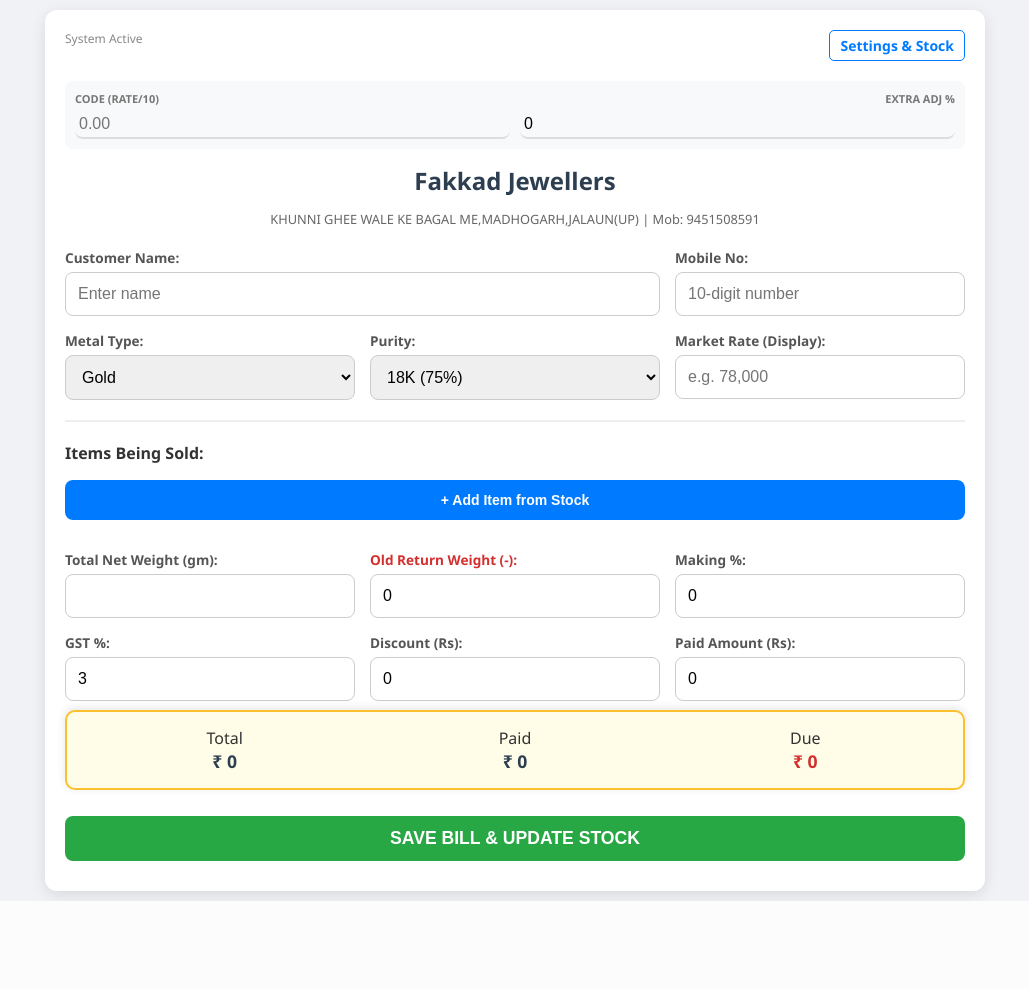
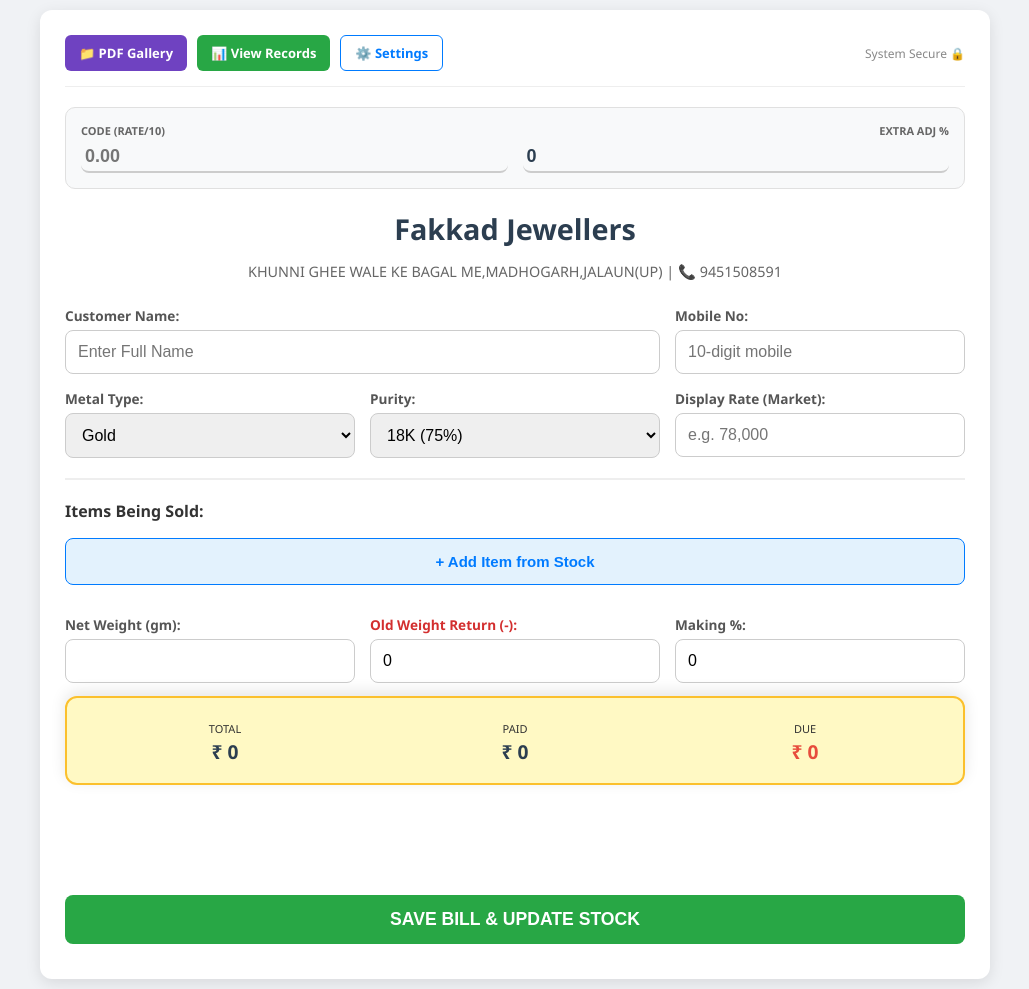
Before and after one commit to kaushal774/billing-flask-app, a Flask app: page / in a window 1280 px wide. Shown: the whole page, without its empty margins (125-1154 px from the left). Before the commit the page ends 901 px from the top, so only its background shows below. Run offline with Flask 3, Linux system fonts and the light colour scheme.

Commit message:
Add files via upload

```diff
--- a/kaushal/templates/bill.html
+++ b/kaushal/templates/bill.html
@@ -3,22 +3,28 @@
 <head>
     <meta charset="UTF-8">
     <meta name="viewport" content="width=device-width, initial-scale=1.0, maximum-scale=1.0, user-scalable=no">
-    <title>{{ shop.name }} - Billing</title>
+    <title>{{ shop.name }} - Billing System</title>
     <style>
-        body { font-family: 'Segoe UI', system-ui, -apple-system, sans-serif; padding: 10px; background: #f0f2f5; color: #333; margin: 0; }
-        .container { max-width: 900px; background: white; padding: 20px; border-radius: 12px; margin: auto; box-shadow: 0 4px 15px rgba(0,0,0,0.1); position: relative; }
+        :root { --primary: #007bff; --secondary: #28a745; --dark: #2c3e50; --light: #f8f9fa; --whatsapp: #25D366; --pdf: #6f42c1; }
+        body { font-family: 'Segoe UI', system-ui, sans-serif; padding: 10px; background: #f0f2f5; color: #333; margin: 0; }
+        .container { max-width: 900px; background: white; padding: 25px; border-radius: 12px; margin: auto; box-shadow: 0 4px 15px rgba(0,0,0,0.1); }
 
-        /* Header Section */
-        .top-nav { display: flex; justify-content: space-between; margin-bottom: 20px; }
-        .admin-link { text-decoration: none; color: #007bff; font-weight: bold; font-size: 14px; border: 1px solid #007bff; padding: 5px 10px; border-radius: 5px; }
+        /* Navigation Styles */
+        .top-nav { display: flex; justify-content: space-between; align-items: center; margin-bottom: 20px; border-bottom: 1px solid #eee; padding-bottom: 15px; }
+        .nav-links { display: flex; gap: 10px; flex-wrap: wrap; }
+        .nav-btn { text-decoration: none; font-weight: bold; font-size: 13px; padding: 8px 14px; border-radius: 6px; transition: 0.2s; display: flex; align-items: center; color: white; }
+        .btn-gallery { background: var(--pdf); }
+        .btn-records { background: var(--secondary); }
+        .btn-settings { border: 1px solid var(--primary); color: var(--primary); }
+        .btn-settings:hover { background: var(--primary); color: white; }
 
-        .header-inputs { display: flex; justify-content: space-between; gap: 10px; margin-bottom: 15px; background: #f8f9fa; padding: 10px; border-radius: 8px; }
-        .small-group { flex: 1; }
-        .box-label { font-size: 11px; color: #777; font-weight: bold; display: block; text-transform: uppercase; }
-        .small-input { border: none; border-bottom: 2px solid #ddd; font-size: 16px; padding: 4px; background: transparent; width: 100%; outline: none; }
+        /* Header Inputs */
+        .header-inputs { display: flex; justify-content: space-between; gap: 15px; margin-bottom: 20px; background: var(--light); padding: 15px; border-radius: 10px; border: 1px solid #e0e0e0; }
+        .box-label { font-size: 11px; color: #666; font-weight: bold; display: block; text-transform: uppercase; margin-bottom: 4px; }
+        .small-input { border: none; border-bottom: 2px solid #ccc; font-size: 18px; padding: 4px; background: transparent; width: 100%; outline: none; font-weight: bold; color: var(--dark); }
 
-        h1 { text-align: center; color: #2c3e50; margin: 5px 0; font-size: 1.5rem; }
-        p.subtitle { text-align: center; font-size: 0.8em; color: #666; margin-bottom: 20px; }
+        h1 { text-align: center; color: var(--dark); margin: 5px 0; font-size: 1.8rem; }
+        p.subtitle { text-align: center; font-size: 0.9em; color: #666; margin-bottom: 25px; }
 
         .grid { display: grid; grid-template-columns: 1fr; gap: 15px; margin-bottom: 15px; }
         @media (min-width: 600px) { .grid { grid-template-columns: 1fr 1fr 1fr; } .span-2 { grid-column: span 2; } }
@@ -26,76 +32,81 @@
         label { font-weight: 600; font-size: 0.85em; color: #555; margin-bottom: 5px; display: block; }
         input, select { padding: 12px; width: 100%; border: 1px solid #ccc; border-radius: 8px; box-sizing: border-box; font-size: 16px; }
 
-        /* Items List */
-        .item-row { display: flex; flex-wrap: wrap; gap: 10px; margin-bottom: 10px; background: #fdfdfd; padding: 12px; border: 1px solid #eee; border-radius: 8px; align-items: center; position: relative; }
+        /* Dynamic Items */
+        .item-row { display: flex; flex-wrap: wrap; gap: 10px; margin-bottom: 10px; background: #fff; padding: 12px; border: 1px dashed #bbb; border-radius: 8px; align-items: center; }
         .item-row select { flex: 2; min-width: 150px; }
         .item-row input { flex: 1; min-width: 80px; }
 
-        .btn { padding: 12px 20px; cursor: pointer; border: none; font-weight: bold; border-radius: 8px; transition: 0.3s; font-size: 14px; width: 100%; margin-bottom: 10px; }
-        .btn-blue { background: #007bff; color: white; }
-        .btn-green { background: #28a745; color: white; font-size: 1.1em; margin-top: 10px; }
+        .btn { padding: 14px 20px; cursor: pointer; border: none; font-weight: bold; border-radius: 8px; transition: 0.3s; font-size: 15px; width: 100%; margin-bottom: 10px; }
+        .btn-add { background: #e3f2fd; color: var(--primary); border: 1px solid var(--primary); }
+        .btn-save { background: var(--secondary); color: white; font-size: 1.1em; margin-top: 15px; }
 
-        /* Live Totals Box - Sticky for Mobile */
-        .live-box { background: #fffde7; padding: 15px; margin-top: 25px; border: 2px solid #fbc02d; border-radius: 10px; position: sticky; bottom: 10px; z-index: 10; box-shadow: 0 -2px 10px rgba(0,0,0,0.1); }
-        .live-grid { display: grid; grid-template-columns: 1fr 1fr 1fr; gap: 5px; text-align: center; }
-        .live-val { font-size: 1.1em; font-weight: bold; display: block; color: #2c3e50; }
-        .balance-red { color: #d32f2f; }
+        /* Live Total Box */
+        .live-box { background: #fff9c4; padding: 18px; margin-top: 25px; border-radius: 12px; border: 2px solid #fbc02d; position: sticky; bottom: 15px; box-shadow: 0 -4px 15px rgba(0,0,0,0.1); }
+        .live-grid { display: grid; grid-template-columns: 1fr 1fr 1fr; gap: 10px; text-align: center; }
+        .live-val { font-size: 1.2em; font-weight: 800; display: block; color: var(--dark); }
 
-        .success-area { margin-top: 30px; padding: 20px; border: 2px solid #28a745; border-radius: 10px; background: #f1f8e9; text-align: center; }
+        /* Success & WhatsApp */
+        .success-area { margin-top: 35px; padding: 25px; border: 2px solid var(--secondary); border-radius: 12px; background: #f1f8e9; text-align: center; }
+        .whatsapp-btn { background: var(--whatsapp); color: white; text-decoration: none; display: flex; align-items: center; justify-content: center; font-size: 1.1em; }
     </style>
 </head>
 <body>
 
 <div class="container">
     <div class="top-nav">
-        <span style="font-size: 12px; color: #888;">System Active</span>
-        <a href="/admin" class="admin-link">Settings & Stock</a>
+        <div class="nav-links">
+            <a href="/bill_gallery" class="nav-btn btn-gallery">📁 PDF Gallery</a>
+            <a href="/records" class="nav-btn btn-records">📊 View Records</a>
+            <a href="/admin" class="nav-btn btn-settings">⚙️ Settings</a>
+        </div>
+        <span style="font-size: 12px; color: #888;">System Secure 🔒</span>
     </div>
 
     <form id="mainForm" method="POST">
         <div class="header-inputs">
-            <div class="small-group">
+            <div style="flex: 1;">
                 <label class="box-label">Code (Rate/10)</label>
-                <input type="number" step="0.01" name="math_rate" id="mathRate" class="small-input" oninput="calculateEverything()" placeholder="0.00" required>
+                <input type="number" step="0.01" name="math_rate" id="mathRate" class="small-input" oninput="syncMarketRate(); calculateEverything();" placeholder="0.00" required>
             </div>
-            <div class="small-group" style="text-align: right;">
+            <div style="flex: 1; text-align: right;">
                 <label class="box-label">Extra Adj %</label>
                 <input type="number" step="0.01" name="extra_adj" id="extraAdj" class="small-input" oninput="calculateEverything()" value="0">
             </div>
         </div>
 
         <h1>{{ shop.name }}</h1>
-        <p class="subtitle">{{ shop.address }} | Mob: {{ shop.mobile }}</p>
+        <p class="subtitle">{{ shop.address }} | 📞 {{ shop.mobile }}</p>
 
         <div class="grid">
             <div class="span-2">
                 <label>Customer Name:</label>
-                <input name="customer" placeholder="Enter name" required>
+                <input name="customer" placeholder="Enter Full Name" required>
             </div>
             <div>
                 <label>Mobile No:</label>
-                <input name="mobile" placeholder="10-digit number" required>
+                <input name="mobile" placeholder="10-digit mobile" required>
             </div>
         </div>
 
         <div class="grid">
             <div>
                 <label>Metal Type:</label>
-                <select name="metal" id="metalSelect" onchange="updateItemDropdowns(); calculateEverything();">
+                <select name="metal" id="metalSelect" onchange="updateItemDropdowns(); syncMarketRate(); calculateEverything();">
                     <option value="Gold">Gold</option>
                     <option value="Silver">Silver</option>
                 </select>
             </div>
             <div id="purityBox">
                 <label>Purity:</label>
-                <select name="purity" id="purity" onchange="calculateEverything()">
+                <select name="purity" id="purity" onchange="syncMarketRate(); calculateEverything()">
                     <option value="75">18K (75%)</option>
                     <option value="84">20K (84%)</option>
-                    <option value="92">22K (92%)</option>
+                    <option value="92">22K (91.6%)</option>
                 </select>
             </div>
             <div>
-                <label>Market Rate (Display):</label>
+                <label>Display Rate (Market):</label>
                 <input type="text" name="display_rate" id="displayRate" placeholder="e.g. 78,000">
             </div>
         </div>
@@ -104,15 +115,15 @@
 
         <p><b>Items Being Sold:</b></p>
         <div id="itemList"></div>
-        <button type="button" class="btn btn-blue" onclick="addItem()">+ Add Item from Stock</button>
+        <button type="button" class="btn btn-add" onclick="addItem()">+ Add Item from Stock</button>
 
         <div class="grid" style="margin-top: 20px;">
             <div>
-                <label>Total Net Weight (gm):</label>
+                <label>Net Weight (gm):</label>
                 <input type="number" step="0.001" id="netWeight" name="net_weight" oninput="calculateEverything()" required>
             </div>
             <div>
-                <label style="color: #d32f2f;">Old Return Weight (-):</label>
+                <label style="color: #d32f2f;">Old Weight Return (-):</label>
                 <input type="number" step="0.001" id="oldWeight" name="old_weight" value="0" oninput="calculateEverything()">
             </div>
             <div>
@@ -123,46 +134,68 @@
 
         <div class="grid">
             <div><label>GST %:</label><input type="number" step="0.01" id="gstPer" name="gst_per" value="3" oninput="calculateEverything()"></div>
-            <div><label>Discount (Rs):</label><input type="number" step="0.01" id="discount" name="discount" value="0" oninput="calculateEverything()"></div>
-            <div><label>Paid Amount (Rs):</label><input type="number" step="0.01" id="paid" name="paid_amount" value="0" oninput="calculateEverything()"></div>
+            <div><label>Discount (Rs):</label><input type="number" step="1" id="discount" name="discount" value="0" oninput="calculateEverything()"></div>
+            <div><label>Paid Amount (Rs):</label><input type="number" step="1" id="paid" name="paid_amount" value="0" oninput="calculateEverything()"></div>
         </div>
 
         <div class="live-box">
             <div class="live-grid">
-                <div>Total<br><span id="viewTotal" class="live-val">₹ 0</span></div>
-                <div>Paid<br><span id="viewPaid" class="live-val">₹ 0</span></div>
-                <div>Due<br><span id="viewBalance" class="live-val balance-red">₹ 0</span></div>
+                <div><span style="font-size: 11px;">TOTAL</span><span id="viewTotal" class="live-val">₹ 0</span></div>
+                <div><span style="font-size: 11px;">PAID</span><span id="viewPaid" class="live-val">₹ 0</span></div>
+                <div><span style="font-size: 11px;">DUE</span><span id="viewBalance" class="live-val" style="color:#e74c3c;">₹ 0</span></div>
             </div>
         </div>
 
-        <button type="submit" class="btn btn-green">SAVE BILL & UPDATE STOCK</button>
+        <button type="submit" class="btn btn-save">SAVE BILL & UPDATE STOCK</button>
     </form>
 
     {% if bill %}
     <div class="success-area">
-        <h2 style="color: #28a745; margin-top: 0; font-size: 1.2em;">✓ Bill Saved Successfully</h2>
-        <form method="POST" action="/pdf">
-            {% for key, value in bill.items() %}
-            <input type="hidden" name="{{ key }}" value="{{ value }}">
-            {% endfor %}
-            <button type="submit" class="btn btn-blue" style="padding: 15px; font-size: 1.1em;">
-                DOWNLOAD PDF RECEIPT
-            </button>
-        </form>
+        <h2 style="color: var(--secondary); margin-top: 0;">✓ Transaction Saved</h2>
+        <div style="display: flex; flex-direction: column; gap: 10px; max-width: 400px; margin: auto;">
+            <form method="POST" action="/pdf">
+                {% for key, value in bill.items() %}
+                <input type="hidden" name="{{ key }}" value="{{ value }}">
+                {% endfor %}
+                <button type="submit" class="btn" style="background:var(--primary); color:white;">📥 DOWNLOAD PDF</button>
+            </form>
+
+            <a href="https://wa.me/91{{ bill.Mobile }}?text=Hello%20{{ bill.Customer }},%20your%20bill%20from%20{{ shop.name }}%20is%20ready.%20Total:%20Rs.{{ bill.Total }}."
+               target="_blank" class="btn whatsapp-btn">
+                SEND VIA WHATSAPP
+            </a>
+        </div>
     </div>
     {% endif %}
 </div>
 
 <script>
-// Data passed from Flask
 const goldItems = {{ gold_list|tojson }};
 const silverItems = {{ silver_list|tojson }};
+
+function syncMarketRate() {
+    const mathRate = parseFloat(document.getElementById("mathRate").value || 0);
+    const purity = parseFloat(document.getElementById("purity").value || 75);
+    const metal = document.getElementById("metalSelect").value;
+    const displayRateInput = document.getElementById("displayRate");
+
+    if (mathRate > 0) {
+        let calculatedRate;
+        if (metal === "Gold") {
+            // Market Rate = (Code * Purity%)
+            // This effectively divides the usual rate by 10 relative to the mathRate logic
+            calculatedRate = Math.round(mathRate * (purity / 100));
+        } else {
+            calculatedRate = mathRate;
+        }
+        displayRateInput.value = calculatedRate;
+    }
+}
 
 function updateItemDropdowns() {
     const metal = document.getElementById("metalSelect").value;
     const dropdowns = document.querySelectorAll(".item-name-select");
     const items = (metal === "Gold") ? goldItems : silverItems;
-
     dropdowns.forEach(select => {
         const currentVal = select.value;
         select.innerHTML = '<option value="">Select Item</option>';
@@ -180,23 +213,19 @@ function addItem() {
     const items = (metal === "Gold") ? goldItems : silverItems;
     const div = document.createElement("div");
     div.className = "item-row";
-
     let options = '<option value="">Select Item</option>';
     items.forEach(item => { options += `<option value="${item}">${item}</option>`; });
-
     div.innerHTML = `
         <select name="item_name[]" class="item-name-select" required>${options}</select>
         <input type="number" step="0.001" name="item_weight[]" class="w-in" placeholder="Weight" oninput="updateTotalWeight()" required>
-        <button type="button" onclick="this.parentElement.remove(); updateTotalWeight();" style="color:red; border:none; background:none; cursor:pointer; font-weight:bold; font-size:20px;">✕</button>
+        <button type="button" onclick="this.parentElement.remove(); updateTotalWeight();" style="color:red; border:none; background:none; cursor:pointer; font-size:20px;">✕</button>
     `;
     document.getElementById("itemList").appendChild(div);
 }
 
 function updateTotalWeight() {
     let totalW = 0;
-    document.querySelectorAll(".w-in").forEach(input => {
-        totalW += parseFloat(input.value || 0);
-    });
+    document.querySelectorAll(".w-in").forEach(input => { totalW += parseFloat(input.value || 0); });
     if (totalW > 0) document.getElementById("netWeight").value = totalW.toFixed(3);
     calculateEverything();
 }
@@ -224,18 +253,20 @@ function calculateEverything() {
             let baseVal = (mathRate / 10) * billingW;
             let metalAmt = baseVal * (purity / 100);
             let makingAmt = baseVal * ((making + extraAdj) / 100);
-            total = (metal_amt = metalAmt) + makingAmt + ((metalAmt + makingAmt) * (gstPer / 100));
+            let subtotal = metalAmt + makingAmt;
+            let totalWithGst = subtotal + (subtotal * (gstPer / 100));
+            // Apply 0.2911% more for gold section
+            total = totalWithGst * 1.002911;
         } else {
             let metalAmt = (mathRate / 1000) * billingW;
-            let makingAmt = making + (metalAmt * (extra_adj = extraAdj / 100));
-            total = metalAmt + makingAmt + ((metalAmt + makingAmt) * (gstPer / 100));
+            let makingAmt = making + (metalAmt * (extraAdj / 100));
+            let subtotal = metalAmt + makingAmt;
+            total = subtotal + (subtotal * (gstPer / 100));
         }
     }
-
-    let finalTotal = Math.max(0, total - disc);
+    let finalTotal = Math.round(Math.max(0, total - disc));
     let balance = finalTotal - paid;
-
-    document.getElementById("viewTotal").innerText = "₹ " + Math.round(finalTotal).toLocaleString('en-IN');
+    document.getElementById("viewTotal").innerText = "₹ " + finalTotal.toLocaleString('en-IN');
     document.getElementById("viewPaid").innerText = "₹ " + Math.round(paid).toLocaleString('en-IN');
     document.getElementById("viewBalance").innerText = "₹ " + Math.round(balance).toLocaleString('en-IN');
 }
```
Also changed, not shown: kaushal/templates/admin.html (+67 -19 lines), kaushal/templates/gallery.html (added, +98 -0 lines), kaushal/templates/records.html (added, +93 -0 lines).
